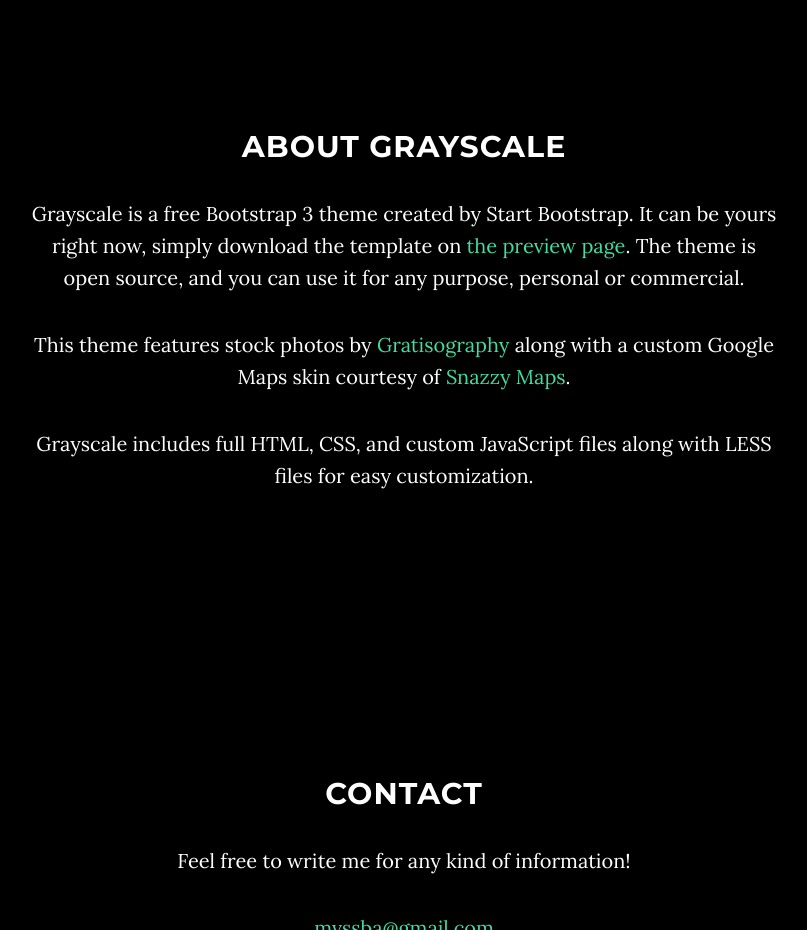
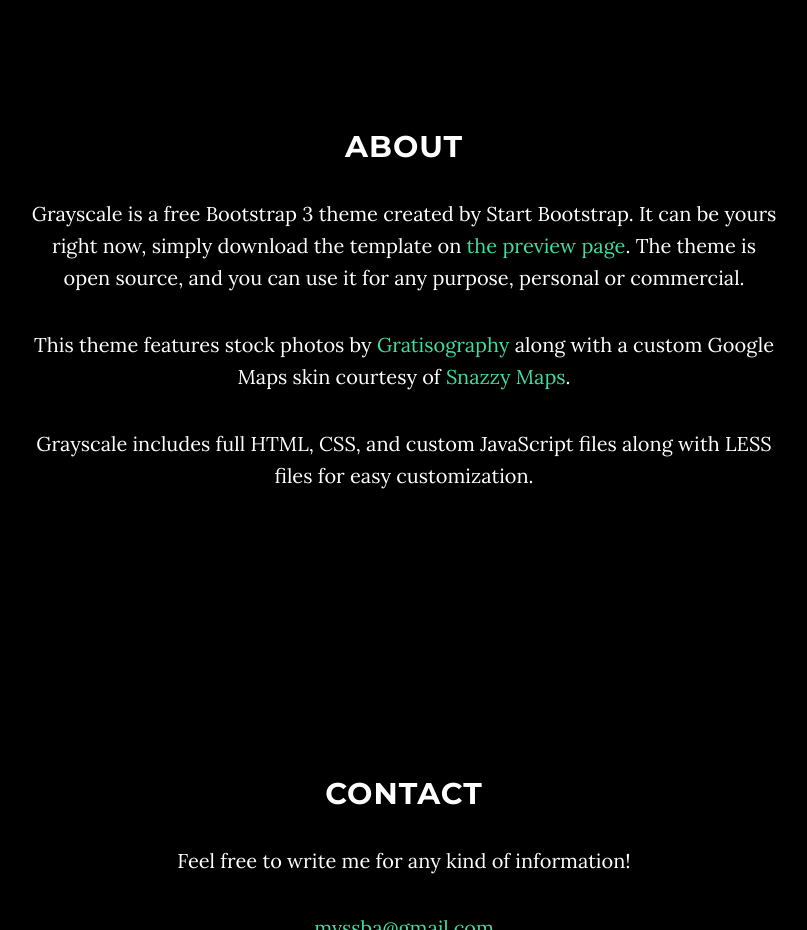
Before and after one commit to mvssba/mvssba.github.io, a website: page index.html in a window 1280 px wide. Shown: the part 920-1850 px from the top of the page, without its empty margins (236-1043 px from the left). Drawn offline with nearby package versions, Linux system fonts and the light colour scheme; some packages are replaced by stand-ins of ours.

Commit message:
ajuste layout and change image intro

```diff
--- a/index.html
+++ b/index.html
@@ -105,7 +105,7 @@
     <section id="about" class="container content-section text-center">
         <div class="row">
             <div class="col-lg-8 col-lg-offset-2">
-                <h2>About Grayscale</h2>
+                <h2>About</h2>
                 <p>Grayscale is a free Bootstrap 3 theme created by Start Bootstrap. It can be yours right now, simply download the template on <a href="http://startbootstrap.com/template-overviews/grayscale/">the preview page</a>. The theme is open source, and you can use it for any purpose, personal or commercial.</p>
                 <p>This theme features stock photos by <a href="http://gratisography.com/">Gratisography</a> along with a custom Google Maps skin courtesy of <a href="http://snazzymaps.com/">Snazzy Maps</a>.</p>
                 <p>Grayscale includes full HTML, CSS, and custom JavaScript files along with LESS files for easy customization.</p>
```
Also changed, not shown: img/intro.jpg.
